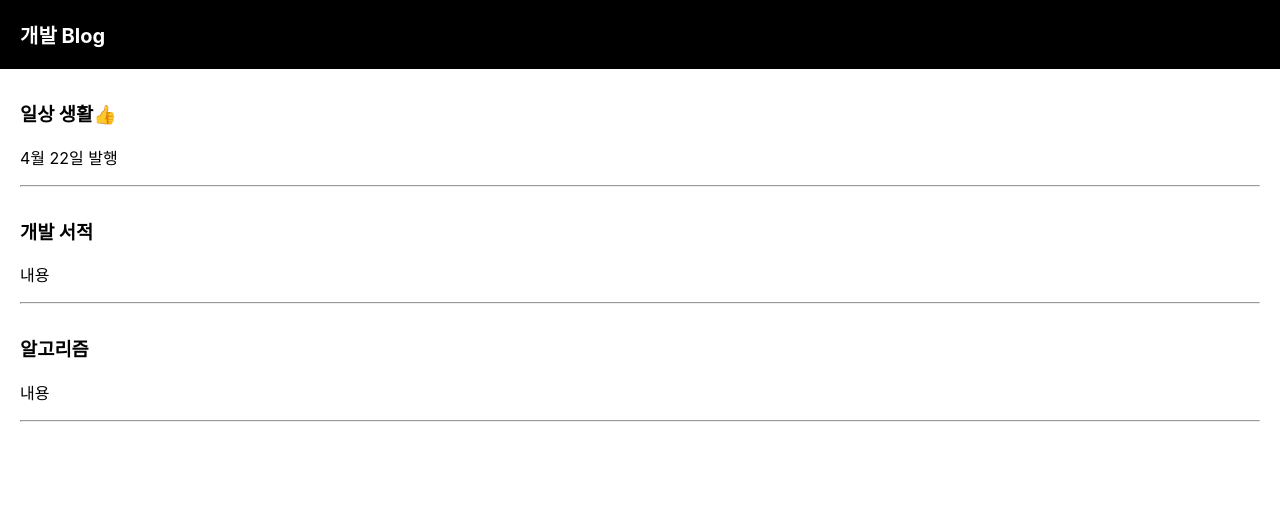
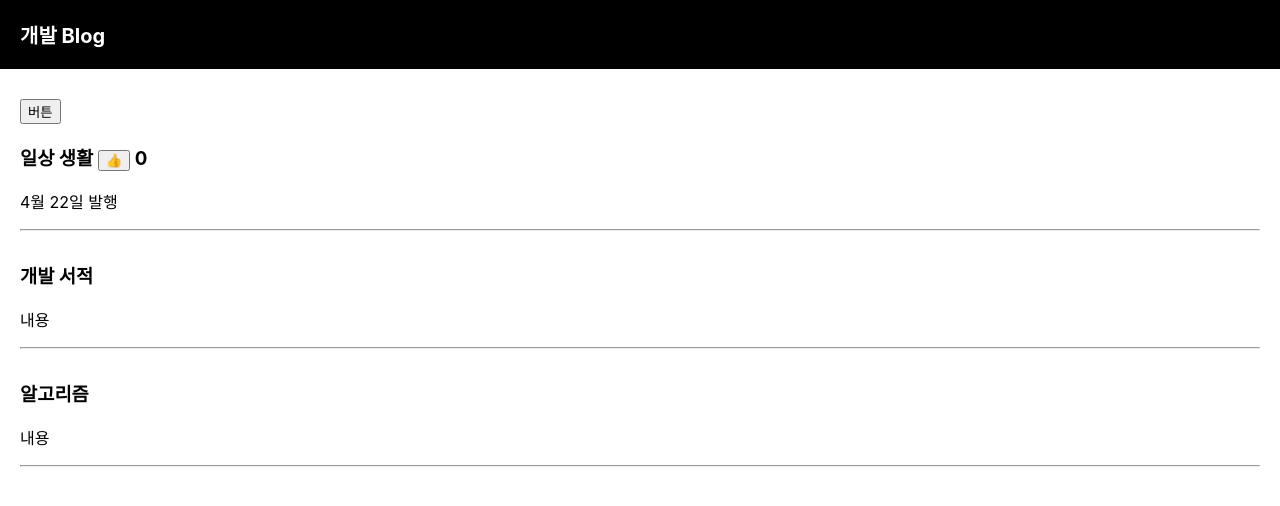
Before and after one commit to rudqo14/practiceReact, a React (Create React App) app: page / in a window 1280 px wide. Shown: the top 506 px of the page. Built offline with nearby package versions, Linux system fonts and the light colour scheme.

Commit message:
Add: likeBtn을 통해 게시판 제목 변경

```diff
--- a/src/App.js
+++ b/src/App.js
@@ -2,12 +2,25 @@ import React, { useState } from "react";
 import "./App.scss";
 
 function App() {
-  let [title] = useState(["일상 생활", "개발 서적", "알고리즘"]);
-  let [like, setLike] = useState(0);
+  let [title, setTitle] = useState([
+    "일상 생활",
+    "개발 서적",
+    "알고리즘",
+  ]);
+  let [likeBtn, setLikeBtn] = useState(0);
 
   const likeHandler = () => {
-    setLike(like+2);
-  }
+    setLikeBtn(likeBtn + 1);
+  };
+  const firstTitleHandler = () => {
+    const newArray = [...title];
+    title[0] === "일상 생활" ? (newArray[0] = "나의 이야기") : (newArray[0] = "일상 생활");
+    setTitle (newArray);
+    /*5Array, Object state 데이터 수정 방법(그냥 카피할 경우 값 공유만)
+    -변경함수를 사용함(대체할 데이터)
+    -State는 직적 변경하지 않는다.
+    -deepCopy를 사용하여 수정*/
+  };
 
   return (
     <div className="App">
@@ -15,7 +28,25 @@ function App() {
         <div>개발 Blog</div>
       </div>
       <div className="boardList">
-        <h3>{title[0]}<span onClick={ ()=> { likeHandler(); } } >👍</span></h3>
+        <button
+          onClick={() => {
+            firstTitleHandler();
+          }}
+        >
+          버튼
+        </button>
+        <h3>
+          {title[0] + "   "}
+          <button
+            className="likeBtn"
+            onClick={() => {
+              likeHandler();
+            }}
+          >
+            👍
+          </button>
+          {"   " + likeBtn}
+        </h3>
         <p>4월 22일 발행</p>
         <hr />
       </div>
--- a/src/App.scss
+++ b/src/App.scss
@@ -15,5 +15,9 @@
     margin-top: 30px;
     text-align: left;
     padding: 0 20px 0 20px;
+
+    .likeBtn {
+      cursor: pointer;
+    }
   }
 }
```
